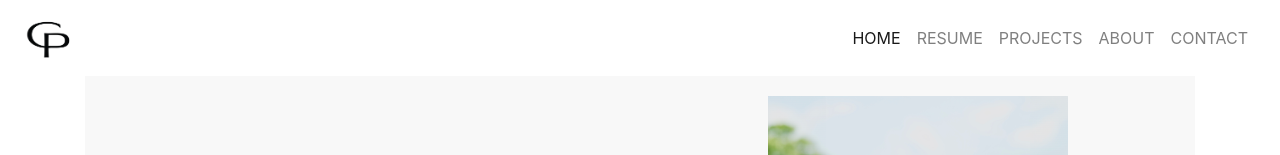
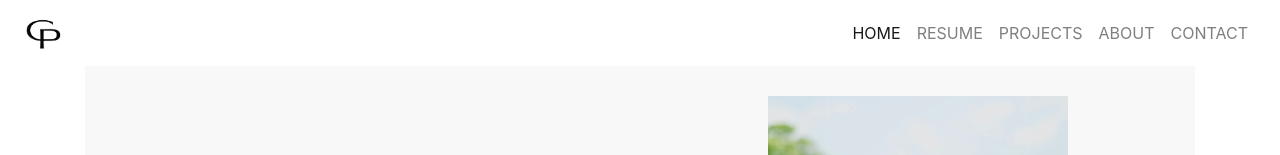
Before and after one commit to chimepalden/profile, an Angular app: page /home in a window 1280 px wide. Shown: the top 155 px of the page. Built offline with nearby package versions, Linux system fonts and the light colour scheme; what @agm/core would draw is missing.

Commit message:
Fixed the size of the logo

```diff
--- a/src/app/nav-menu/nav-menu.component.html
+++ b/src/app/nav-menu/nav-menu.component.html
@@ -1,6 +1,6 @@
 <nav class="navbar navbar-expand-md navbar-light fixed-top">
   <a class="navbar-brand" routerLink="home" routerLinkActive="active">
-  <img src="assets/images/logo.JPG" width="50" height="50" alt="logo"></a>
+  <img src="assets/images/logo.JPG" width="40" height="40" alt="logo"></a>
   <button class="navbar-toggler" type="button" data-toggle="collapse" data-target="#navmenuSupport" aria-controls="navmenuSupport">
     <span class="navbar-toggler-icon"></span>
   </button>
```
